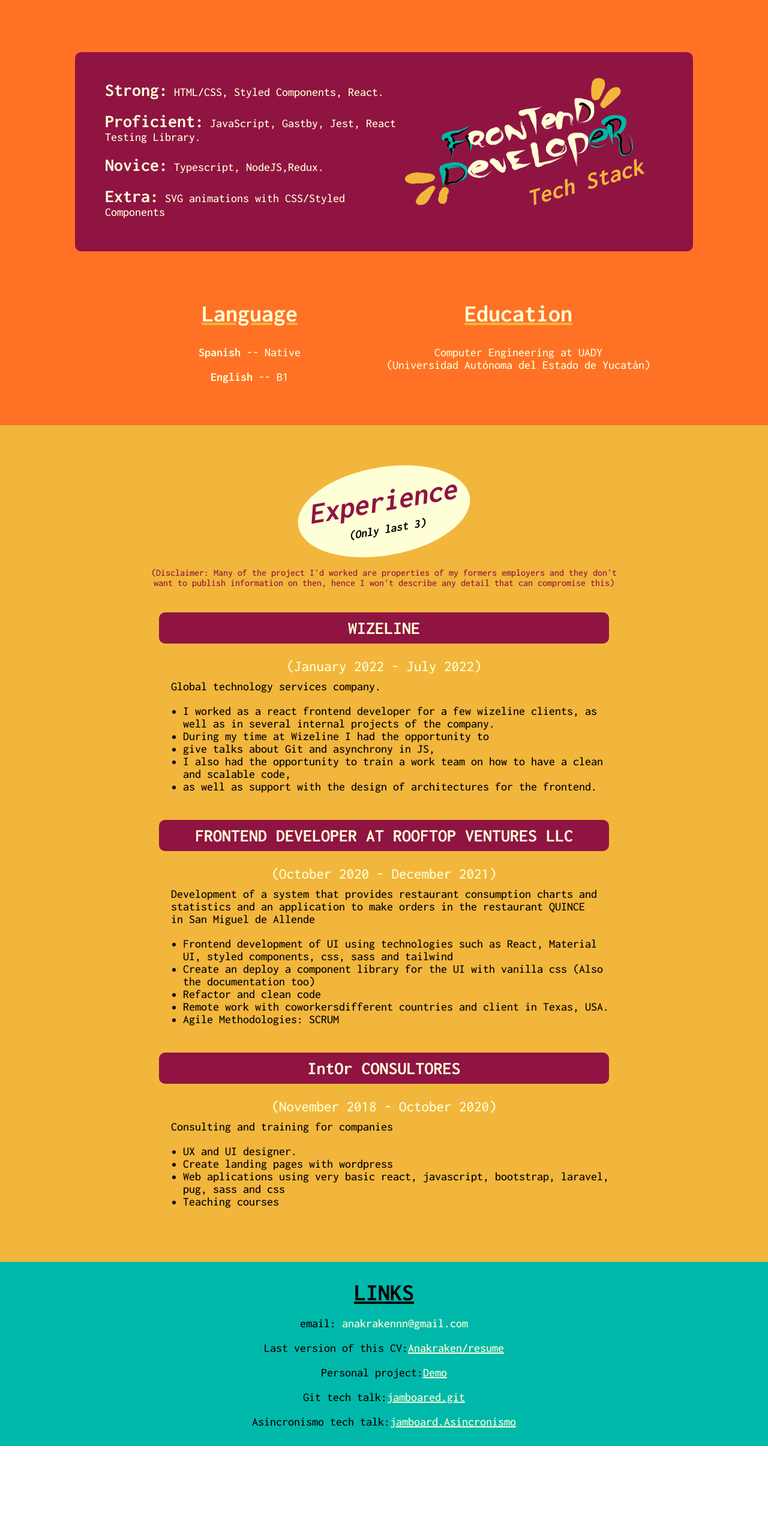
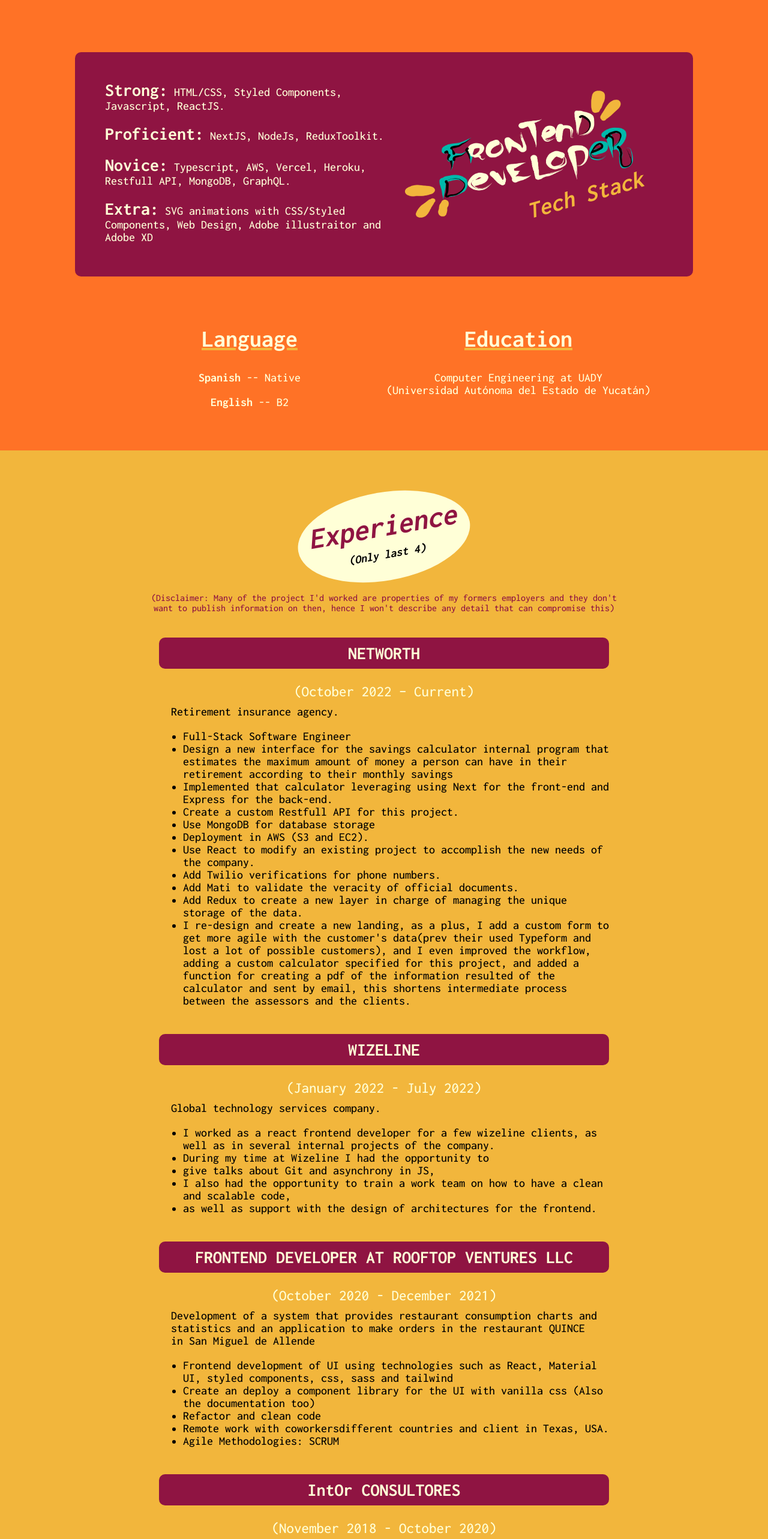
Before and after one commit to Anakraken/cv, a React (Create React App) app: page / in a window 1280 px wide. Shown: the part 1380-3946 px from the top of the page at 60% size. Before the commit the page ends 3791 px from the top, so only its background shows below. Built offline with nearby package versions, Linux system fonts and the light colour scheme.

Commit message:
update skills

```diff
--- a/src/views/About/components/LanEdu/index.js
+++ b/src/views/About/components/LanEdu/index.js
@@ -1,5 +1,5 @@
 import React from 'react'
-import {LanEduContainer} from './styles';
+import { LanEduContainer } from './styles';
 
 const LanEdu = () => {
   return (
@@ -11,17 +11,17 @@ const LanEdu = () => {
         </p>
 
         <p>
-          <strong>English</strong> -- B1
+          <strong>English</strong> -- B2
         </p>
       </div>
 
       <div>
         <h1>Education</h1>
-          <p>
+        <p>
           Computer Engineering at UADY
           <br />
-           (Universidad Autónoma del Estado de Yucatán)
-          </p>
+          (Universidad Autónoma del Estado de Yucatán)
+        </p>
       </div>
     </LanEduContainer>
   )
--- a/src/views/About/components/TechStack/index.js
+++ b/src/views/About/components/TechStack/index.js
@@ -8,28 +8,29 @@ const TechStack = () => {
   return (
     <TSContainer>
       <div className='info'>
-        <br/>
+        <br />
         <p> <strong>Strong:</strong>
-        HTML/CSS, Styled Components, React.
+          HTML/CSS, Styled Components, Javascript, ReactJS.
         </p>
 
         <p> <strong>Proficient:</strong>
-        JavaScript, Gastby, Jest, React Testing Library.
+          NextJS, NodeJs, ReduxToolkit.
         </p>
 
         <p> <strong>Novice:</strong>
-        Typescript, NodeJS,Redux.
+          Typescript, AWS, Vercel, Heroku, Restfull API, MongoDB, GraphQL.
         </p>
 
         <p> <strong>Extra:</strong>
-          SVG animations with CSS/Styled Components
+          SVG animations with CSS/Styled Components,
+          Web Design, Adobe illustraitor and Adobe XD
         </p>
       </div>
 
-    <div className='section_title'>
-      <img src={FrontLogo} alt="logo2" />
-      <h1>Tech Stack</h1>
-    </div>
+      <div className='section_title'>
+        <img src={FrontLogo} alt="logo2" />
+        <h1>Tech Stack</h1>
+      </div>
     </TSContainer>
   )
 };
--- a/src/views/Experience/data.js
+++ b/src/views/Experience/data.js
@@ -1,8 +1,28 @@
 export const exp = [
-    { id: 0,
+  {
+    id: 0,
+    title: 'NETWORTH',
+    date: '(October 2022 – Current)',
+    description: 'Retirement insurance agency.',
+    exp: [
+      'Full-Stack Software Engineer',
+      'Design a new interface for the savings calculator internal program that estimates the maximum amount of money a person can have in their retirement according to their monthly savings',
+      'Implemented that calculator leveraging using Next for the front-end and Express for the back-end.',
+      'Create a custom Restfull API for this project.',
+      'Use MongoDB for database storage',
+      'Deployment in AWS (S3 and EC2).',
+      ' Use React to modify an existing project to accomplish the new needs of the company.',
+      'Add Twilio verifications for phone numbers.',
+      'Add Mati to validate the veracity of official documents.',
+      'Add Redux to create a new layer in charge of managing the unique storage of the data.',
+      "I re-design and create a new landing, as a plus, I add a custom form to get more agile with the customer's data(prev their used Typeform and lost a lot of possible customers), and I even improved the workflow, adding a custom calculator specified for this project, and added a function for creating a pdf of the information resulted of the calculator and sent by email, this shortens intermediate process between the assessors and the clients."
+    ]
+  },
+  {
+    id: 1,
     title: 'WIZELINE',
     date: '(January 2022 - July 2022)',
-      description:'Global technology services company.',
+    description: 'Global technology services company.',
     exp: [
       'I worked as a react frontend developer for a few wizeline clients, as well as in several internal projects of the company.',
       'During my time at Wizeline I had the opportunity to ',
@@ -11,10 +31,11 @@ export const exp = [
       ' as well as support with the design of architectures for the frontend.'
     ]
   },
-    { id: 1,
+  {
+    id: 2,
     title: 'FRONTEND DEVELOPER AT ROOFTOP VENTURES LLC',
     date: '(October 2020 - December 2021)',
-      description:'Development of a system that provides restaurant consumption charts and statistics and an application to make orders in the restaurant QUINCE in San Miguel de Allende',
+    description: 'Development of a system that provides restaurant consumption charts and statistics and an application to make orders in the restaurant QUINCE in San Miguel de Allende',
     exp: [
       'Frontend development of UI using technologies such as React, Material UI, styled components, css, sass and tailwind',
       'Create an deploy a component library for the UI with vanilla css (Also the documentation too)',
@@ -23,10 +44,11 @@ export const exp = [
       'Agile Methodologies: SCRUM'
     ],
   },
-    { id: 2,
+  {
+    id: 3,
     title: 'IntOr CONSULTORES',
     date: '(November 2018 - October 2020)',
-      description:'Consulting and training for companies',
+    description: 'Consulting and training for companies',
     exp: [
       'UX and UI designer.',
       'Create landing pages with wordpress',
--- a/src/views/Experience/index.js
+++ b/src/views/Experience/index.js
@@ -5,14 +5,13 @@ import {
 import ExpItem from './components/expItem';
 import ExpTitle from './components/expTitle';
 import { exp } from './data';
-import Button from '../../components/Button';
 
 const Experience = () => {
   return (
     <ExpContainer>
       <ExpTitle
         title='Experience'
-      subtitle='(Only last 3)'
+        subtitle='(Only last 4)'
         description="(Disclaimer: Many of the project I'd worked are properties of my formers employers and they don't want to publish information on then, hence I won't describe any detail that can compromise this)"
       />
 
@@ -28,7 +27,6 @@ const Experience = () => {
         ))
       }
 
-        {/* <Button /> */}
     </ExpContainer>
   )
 }
--- a/src/views/Footer/index.js
+++ b/src/views/Footer/index.js
@@ -6,35 +6,42 @@ import {
 const Footer = () => {
   return (
     <FooterContainer>
-      <h1>LINKS</h1>
+      <h2>LINKS</h2>
 
       <p>
-      email: <a>anakrakennn@gmail.com</a>
+        email: <a>anakrakennn@gmail.com</a>
       </p>
 
-       <p>
+      <p>
         Last version of this CV:
-        <a href='https://github.com/Anakraken/portfolio/blob/main/README.md'>
+        <a href='https://docs.google.com/document/d/1rPKRJB6a-pblWNXWlAOuqOY1N1tN4ih35opGLU2dtqk/edit?usp=sharing'>
           Anakraken/resume
         </a>
       </p>
 
       <p>
-        Personal project:
+        GitHub:
+        <a href='https://github.com/Anakraken'>
+          Anakraken/profile
+        </a>
+      </p>
+
+      <p>
+        CSS Skills:
         <a href='https://anakraken.github.io/login/'>
           Demo
         </a>
       </p>
 
       <p>
-      Git tech talk:
+        Git tech talk:
         <a href='https://jamboard.google.com/d/1H08EdamGAC7eNf8QVNeFafeZ6BwNwRtPBD3Ykxo5csg/viewer?f=0'>
           jamboared.git
         </a>
       </p>
 
       <p>
-      Asincronismo tech talk:
+        Asincronismo tech talk:
         <a href='https://jamboard.google.com/d/1qmk2OGrl0XLArgN_LUBbs7BurBOxHuN_3BVnwAbJ0ow/viewer?f=0'>
           jamboard.Asincronismo
         </a>
--- a/src/views/Footer/styles.js
+++ b/src/views/Footer/styles.js
@@ -1,22 +1,22 @@
 import styled from 'styled-components';
-import {colors} from '../../resources/theme';
+import { colors } from '../../resources/theme';
 
 const FooterContainer = styled.section`
     display: flex;
+    flex-direction: column;
     flex-wrap: wrap;
     align-items: center;
     justify-content: center;
 
     background-color: ${colors.mid};
-    padding-bottom: 30px;
+    padding-bottom: 60px;
     text-align: center;
 
-    h1{
-        margin: 0;
+    h2 {
         color: ${colors.dark};
         font-size: 40px;
-        padding-top: 30px;
-        text-decoration: underline;
+        padding: 0;
+        margin-bottom: 0;
     }
 
     a{
```
Also changed, not shown: 1 other file (tests, documents, lock files or other folders). Lines whose indentation alone changed are shown as unchanged.
